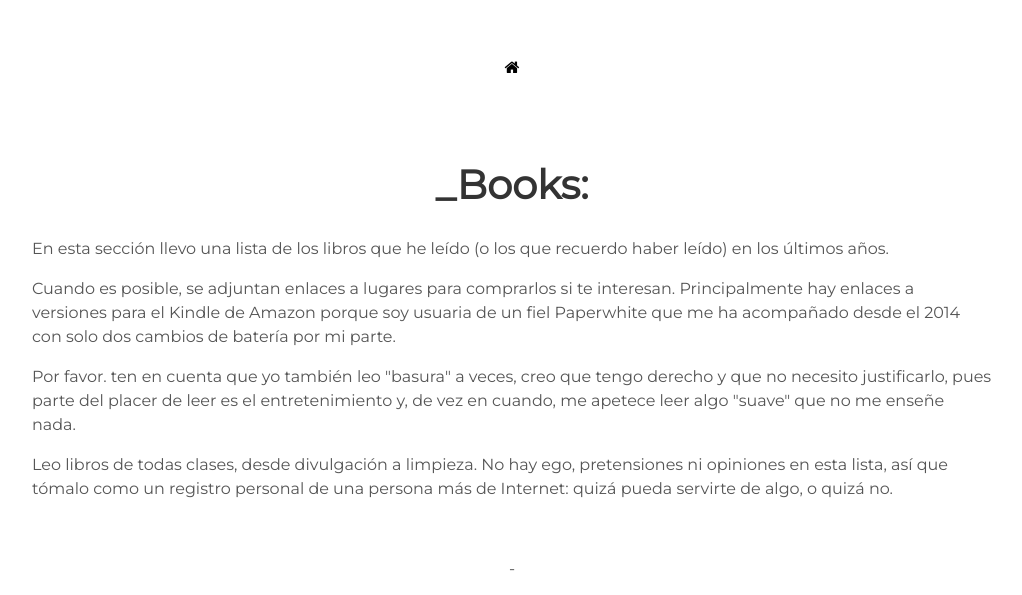
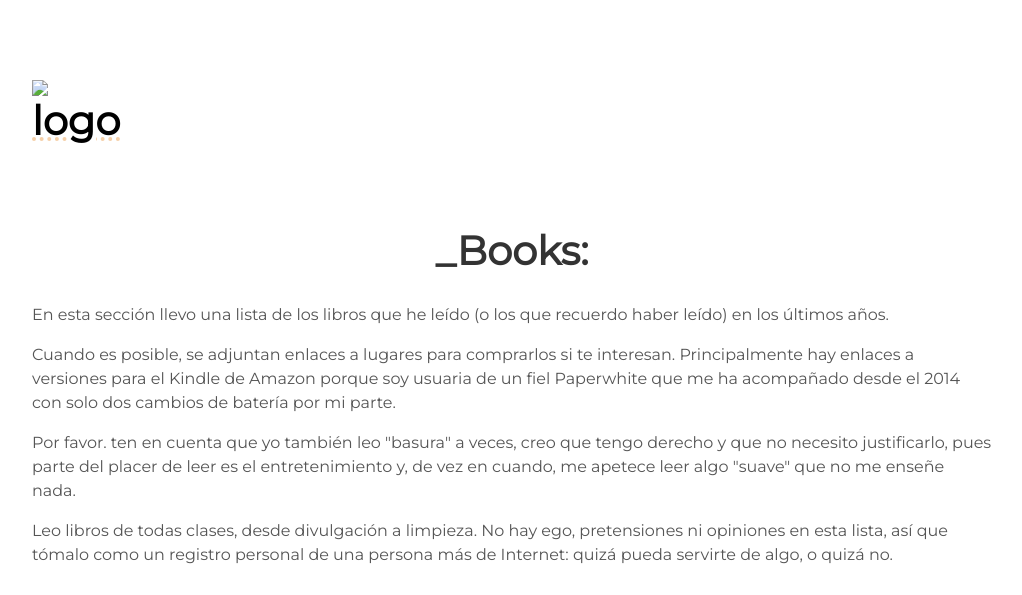
Before and after one commit to kavmini/kavmini, a Jekyll site: the page built from books.html, in a window 1280 px wide. Shown: the top 595 px of the page, without its empty margins (128-1150 px from the left). Built offline with Jekyll 4.4.1, drawn with Linux system fonts in a browser that asks for light colours; grey boxes are pictures that could not be loaded.

Commit message:
Update post.html

```diff
--- a/_includes/post.html
+++ b/_includes/post.html
@@ -1,8 +1,9 @@
-<p>&nbsp;</p>
+    <h1>
+        <span class="site-title">{{site.username}}</span>
+        <span class="site-description">{{site.user_title}}</span>
+        <a aria-label="Home" target="_blank" href="https://victoriaperez.me/"><img style="max-width: 100px;" id="logo" alt="logo" src="/assets/img/vp_símbolo_negro_3500x3000.png" /></a>
+      </h1>
 
-<div class="header-icons">
-        <a aria-label="Home" target="_blank" href="https://victoriaperez.me/"><i class="fa fa-home"></i></a>
-      </div>
 
 
 <div class="user-details">
```
